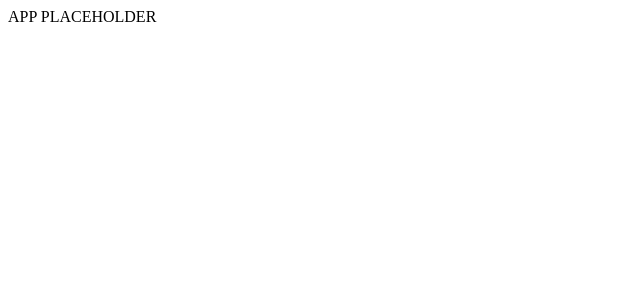
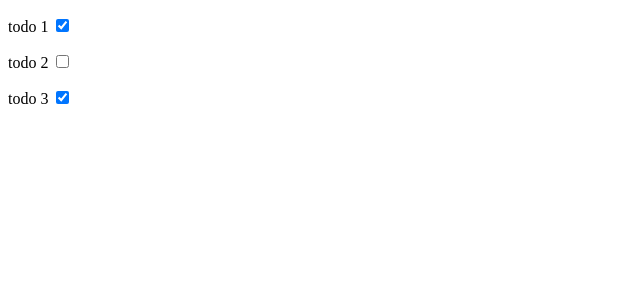
Before and after one commit to Harshal0902/Hacktoberfest, a React (Create React App) app in the folder react-todo-app/: page / in a window 1280 px wide. Shown: the top 300 px of the page, without its empty margins (0-640 px from the left). Built offline with nearby package versions, Linux system fonts and the light colour scheme.

Commit message:
todo list mapping

```diff
--- a/react-todo-app/src/App.jsx
+++ b/react-todo-app/src/App.jsx
@@ -1,7 +1,20 @@
-import React from "react";
+import React, { useState } from "react";
 
 const App = () => {
-  return <div>APP PLACEHOLDER</div>;
+  const [todos, setTodos] = useState([
+    { id: 1, text: "todo 1", completed: true },
+    { id: 2, text: "todo 2", completed: false },
+    { id: 3, text: "todo 3", completed: true },
+  ]);
+  return (
+    <div>
+      {todos.map((todo) => (
+        <p key={todo.id}>
+          {todo.text} <input type="checkbox" checked={todo.completed} />
+        </p>
+      ))}
+    </div>
+  );
 };
 
 export default App;
```
